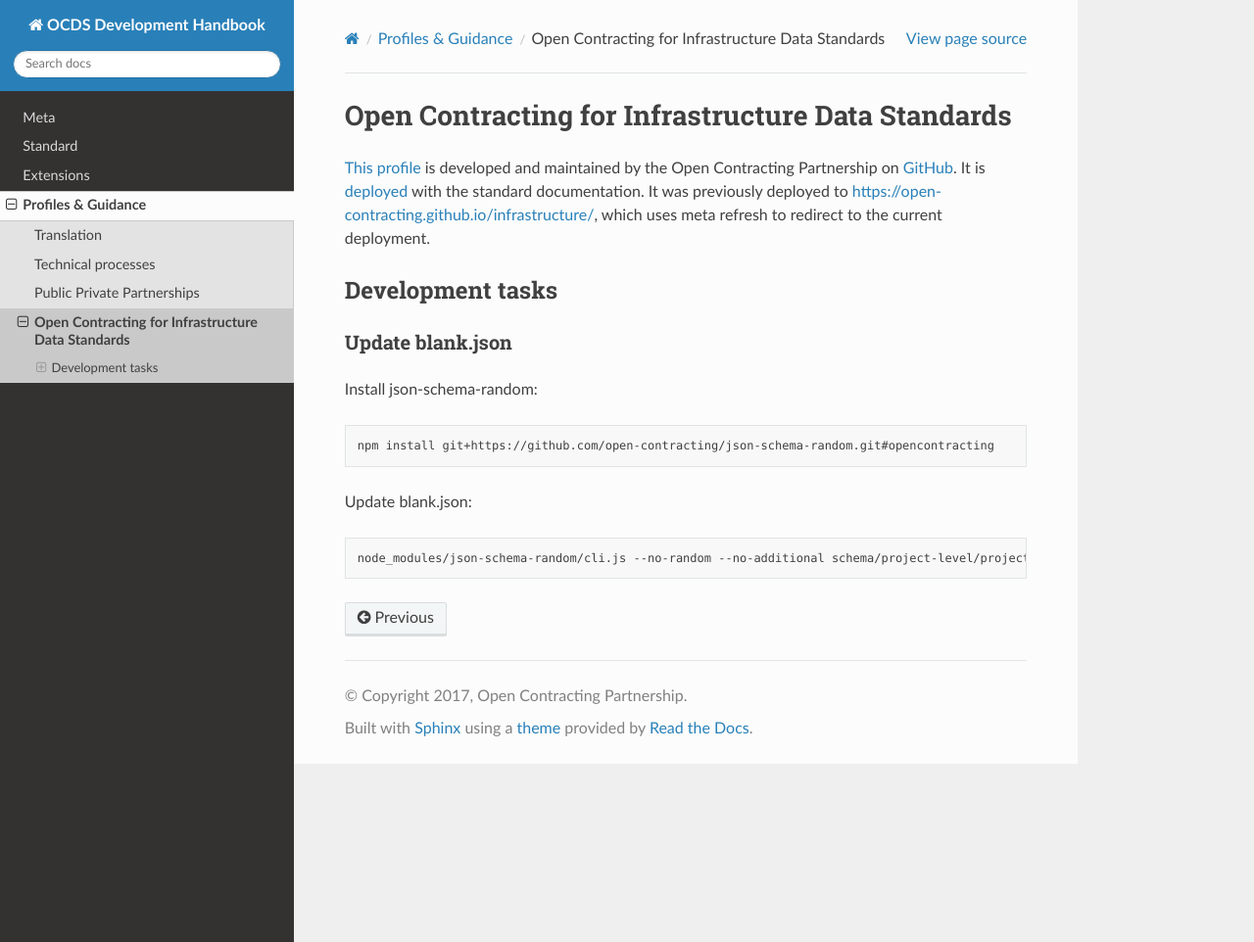
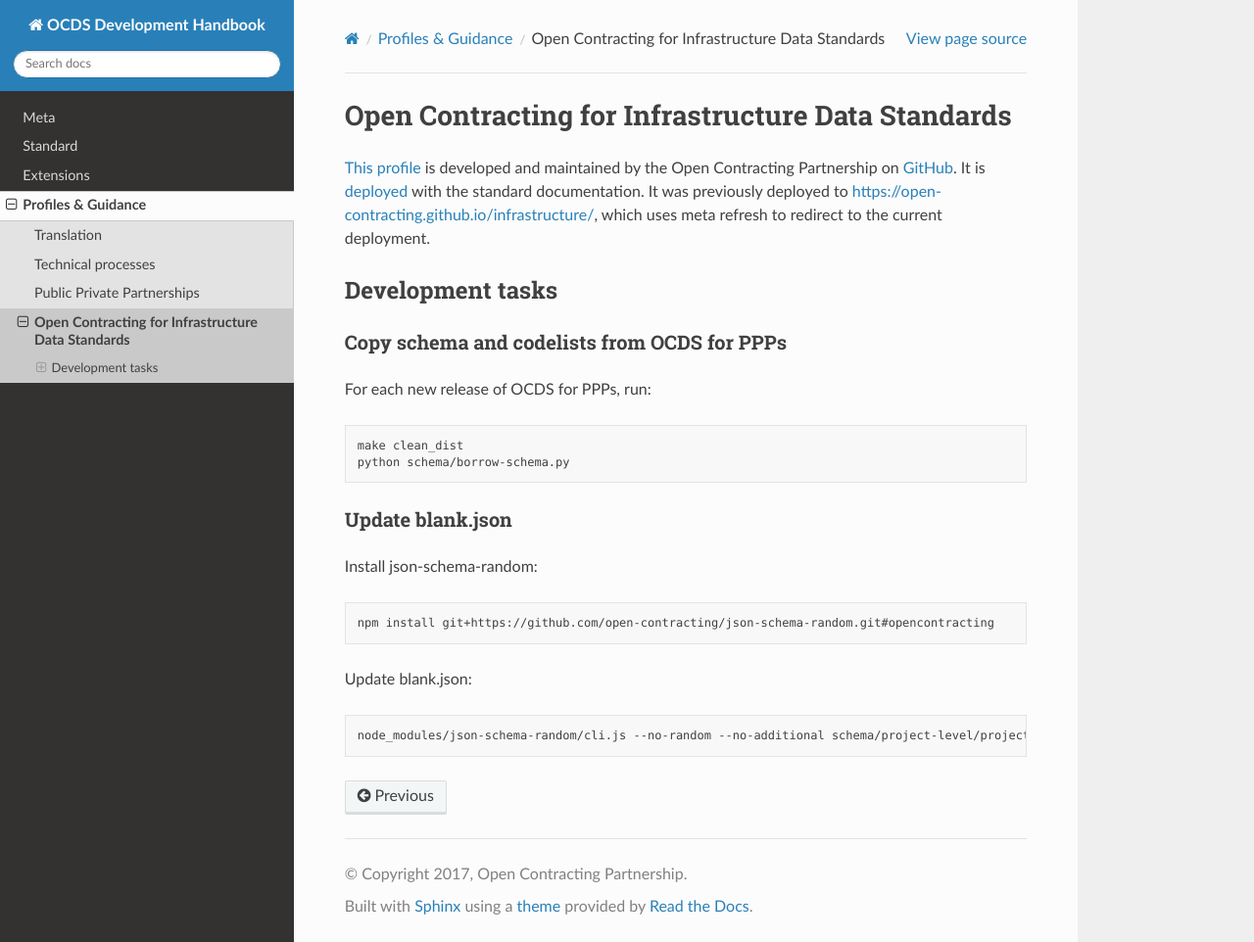
Before and after one commit to open-contracting/standard-development-handbook, a Sphinx documentation site: the page built from docs/profiles/infrastructure.md, in a window 1280 px wide and 962 px high. Shown: the whole window at 98% size. Built offline with Sphinx 7.4.7 and the Read the Docs theme 2.0.0, drawn with Linux system fonts in a browser that asks for light colours.

````diff
--- a/docs/profiles/infrastructure.md
+++ b/docs/profiles/infrastructure.md
@@ -3,6 +3,15 @@
 [This profile](https://standard.open-contracting.org/infrastructure/latest/en/) is developed and maintained by the Open Contracting Partnership on [GitHub](https://github.com/open-contracting/infrastructure). It is [deployed](https://standard.open-contracting.org/infrastructure/) with the standard documentation. It was previously deployed to <https://open-contracting.github.io/infrastructure/>, which uses meta refresh to redirect to the current deployment.
 
 ## Development tasks
+
+### Copy schema and codelists from OCDS for PPPs
+
+For each new release of OCDS for PPPs, run:
+
+```shell
+make clean_dist
+python schema/borrow-schema.py
+```
 
 ### Update blank.json
 
````
